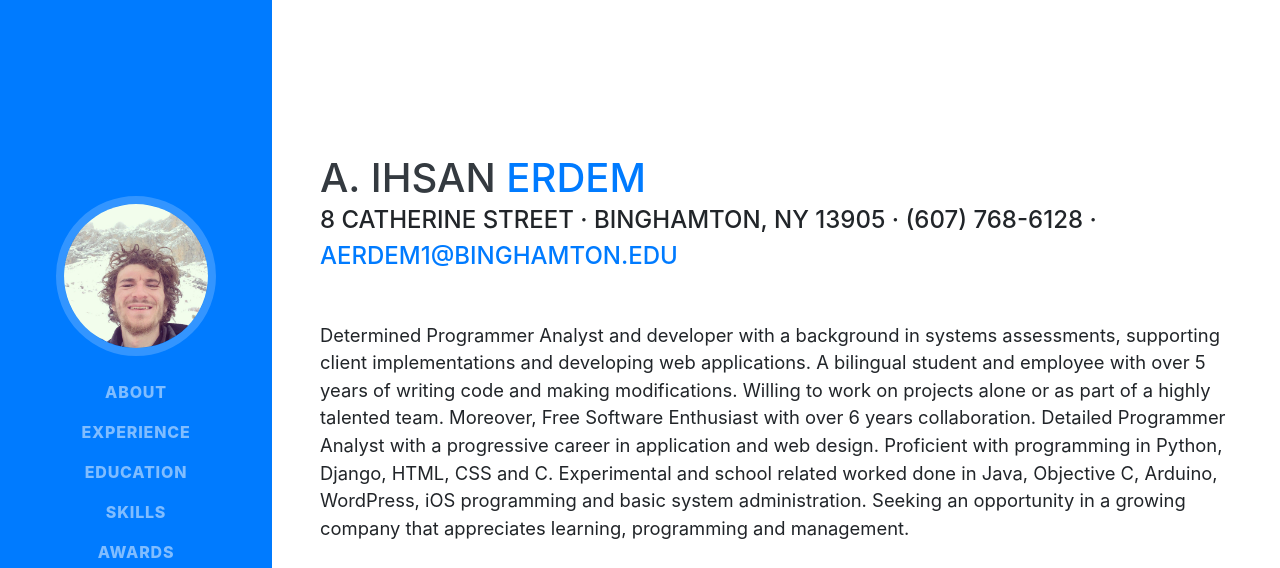
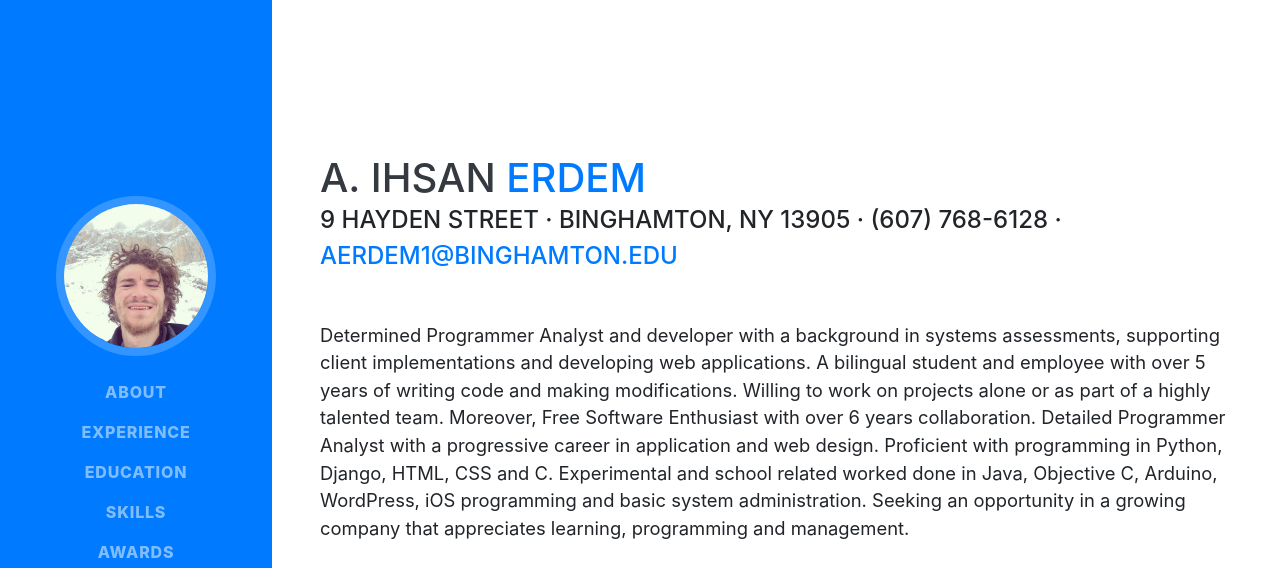
Before and after one commit to iErdem1/gh-pages, a website with bundled scripts: page index.html in a window 1280 px wide. Shown: the top 568 px of the page. Built offline with nearby package versions, Linux system fonts and the light colour scheme; a web font is replaced by a local one.

Commit message:
address info updated

```diff
--- a/index.html
+++ b/index.html
@@ -66,7 +66,7 @@
         <h1 class="mb-0">A. Ihsan
           <span class="text-primary">Erdem</span>
         </h1>
-        <div class="subheading mb-5">8 Catherine Street · Binghamton, NY 13905 · (607) 768-6128 ·
+        <div class="subheading mb-5">9 Hayden Street · Binghamton, NY 13905 · (607) 768-6128 ·
           <a href="mailto:name@email.com">aerdem1@binghamton.edu</a>
         </div>
         <p class="lead mb-5">Determined Programmer Analyst and developer with a background in systems assessments, supporting client implementations and developing web applications. A bilingual student and employee with over 5 years of writing code and making modifications. Willing to work on projects alone or as part of a highly talented team. Moreover, Free Software Enthusiast with over 6 years collaboration.  Detailed Programmer Analyst with a progressive career in application and web design. Proficient with programming in Python, Django, HTML, CSS and C. Experimental and school related worked done in Java, Objective C, Arduino, WordPress, iOS programming and basic system administration. Seeking an opportunity in a growing company that appreciates learning, programming and management.</p>
```
